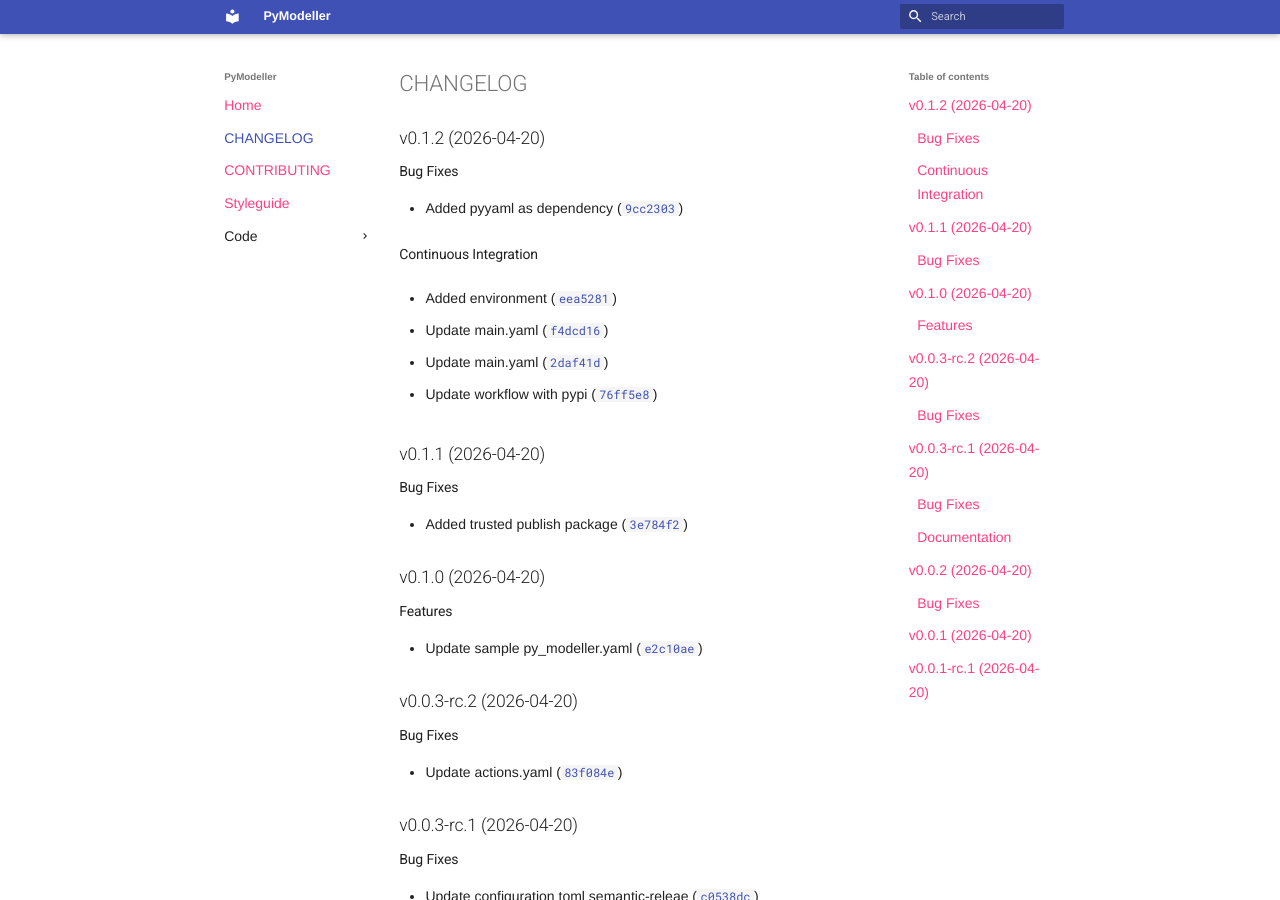
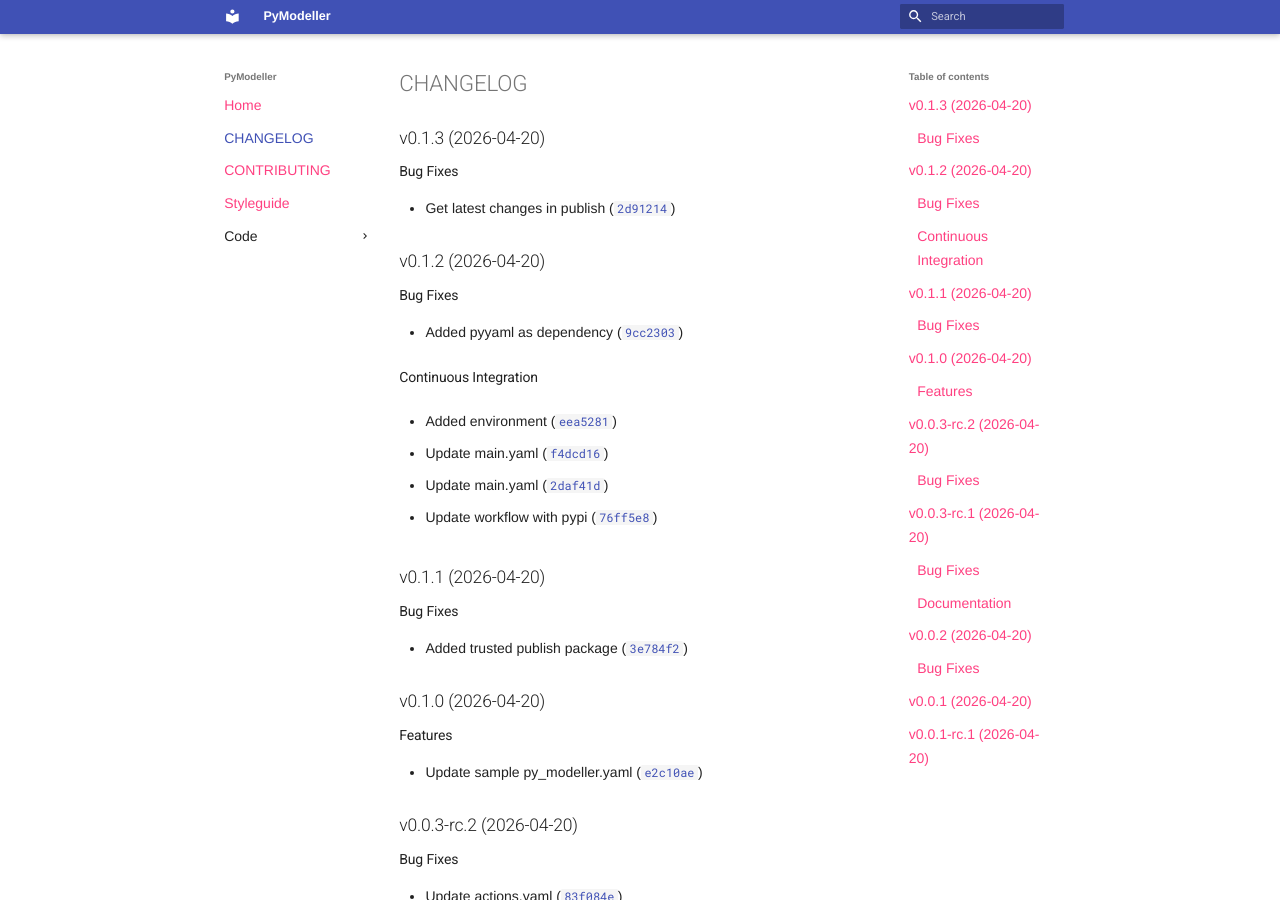
Before and after one commit to pymodeller/PyModeller, an MkDocs documentation site: the page built from docs/CHANGELOG.md, in a window 1280 px wide and 900 px high. Built offline with MkDocs 1.6.1 and Material for MkDocs 9.7.7, drawn with Linux system fonts in a browser that asks for light colours; nearby versions of some CDN libraries; library files that are not in the unit come from our copies; plug-ins that fetch from the network failed and are left out.

Commit message:
0.1.3
Automatically generated by python-semantic-release

```diff
--- a/docs/CHANGELOG.md
+++ b/docs/CHANGELOG.md
@@ -1,6 +1,14 @@
 # CHANGELOG
 
 <!-- version list -->
+
+## v0.1.3 (2026-04-20)
+
+### Bug Fixes
+
+- Get latest changes in publish
+  ([`2d91214`](https://github.com/pymodeller/PyModeller/commit/2d91214559e69633ba8142e938cbe5ec2e2ca830))
+
 
 ## v0.1.2 (2026-04-20)
 
--- a/pyproject.toml
+++ b/pyproject.toml
@@ -1,6 +1,6 @@
 [project]
 name = "pymodeller"
-version = "0.1.2"
+version = "0.1.3"
 description = "Package who read models from yaml and crate models using pydantic "
 readme = "README.md"
 license = { file = "LICENSE" }
--- a/src/pymodeller/__init__.py
+++ b/src/pymodeller/__init__.py
@@ -1 +1 @@
-__version__ = "0.1.2"
+__version__ = "0.1.3"
```
